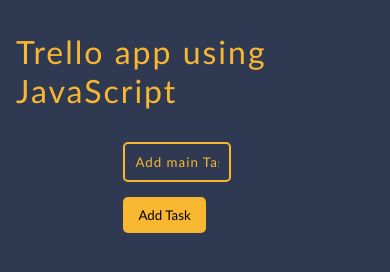
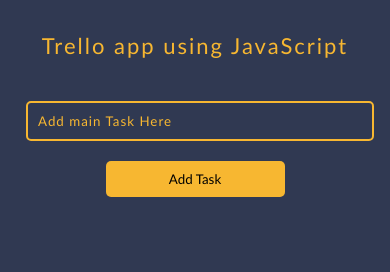
Before and after one commit to adil-asar/Offsetup-task-4, a plain HTML site: page trello.html in a window 390 px wide. Drawn offline with Linux system fonts and the light colour scheme.

Commit message:
responsive

```diff
--- a/trello.css
+++ b/trello.css
@@ -44,7 +44,7 @@
 
 .main .add-main-task {
   margin: 1rem 0;
-  width: 40%;
+  width: 60%;
 }
 .main .add-main-task .main-task-input {
   padding: 10px;
@@ -313,3 +313,28 @@ justify-content: space-between;
   justify-content: space-around;
   text-align: center;
 }
+
+
+
+
+/* responsiveness */
+
+@media screen and (max-width: 1000px) {
+  .main{overflow-y: scroll;}
+  .main h1 {  font-size: 22px; }
+  .main .add-main-task {  width: 100%; display: flex;flex-wrap: wrap;align-items: center;}
+  .main .add-main-task .main-task-input {width: 75%; margin-right: 0px; margin:10px ;}
+  .main .add-main-task #main-task-button { padding: 12px 15px; width: 20%; }
+  .main .task-list { width: 100%;  grid-template-columns: repeat(2, 1fr); padding: 0.5rem 1rem; }
+
+}
+
+@media screen and (max-width: 700px) {
+  .main{overflow-y: scroll;}
+  .main h1 {  font-size: 22px; }
+  .main .add-main-task {  width: 100%; display: flex;flex-wrap: wrap;}
+  .main .add-main-task .main-task-input {width: 100%; margin-right: 0px;}
+  .main .add-main-task #main-task-button { padding: 10px 15px; width: 50%;  margin:10px auto;  }
+  .main .task-list { width: 100%;  grid-template-columns: repeat(1, 1fr); padding: 0.1rem 1rem; }
+
+}
```
